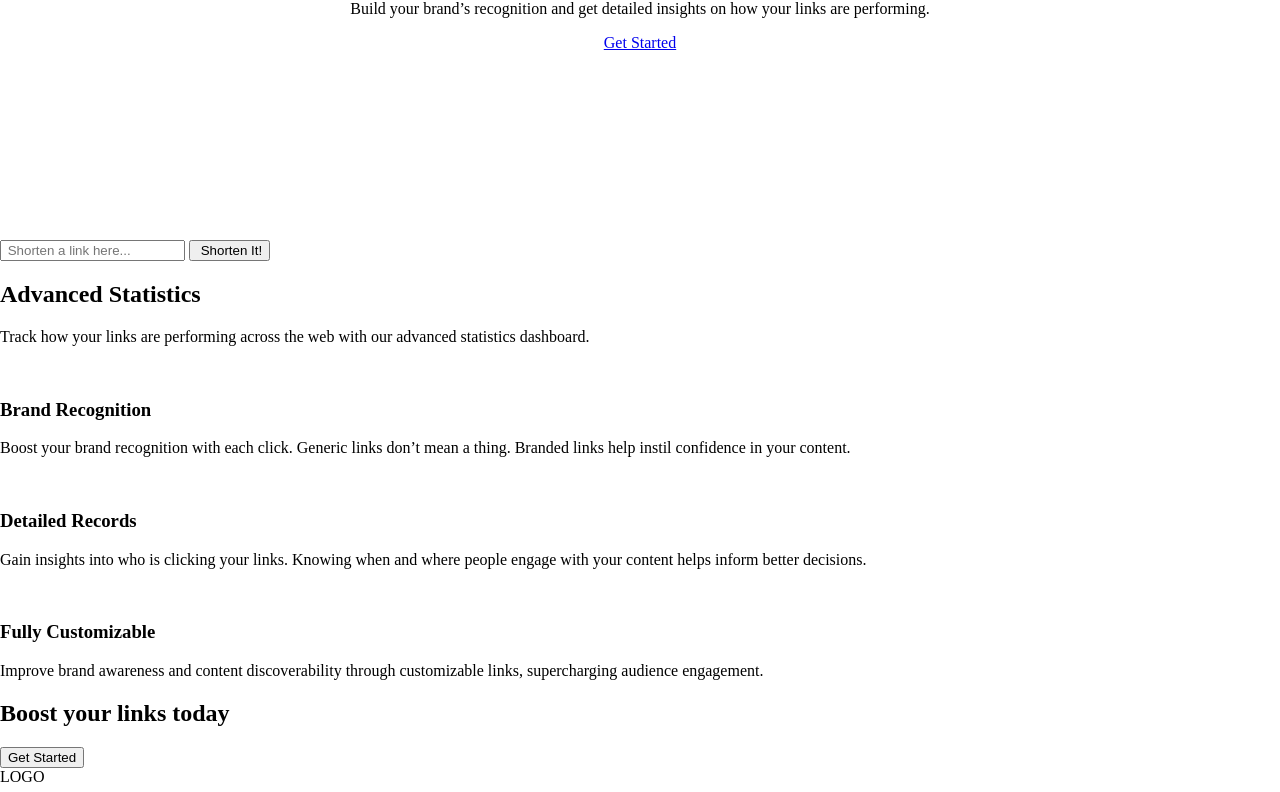
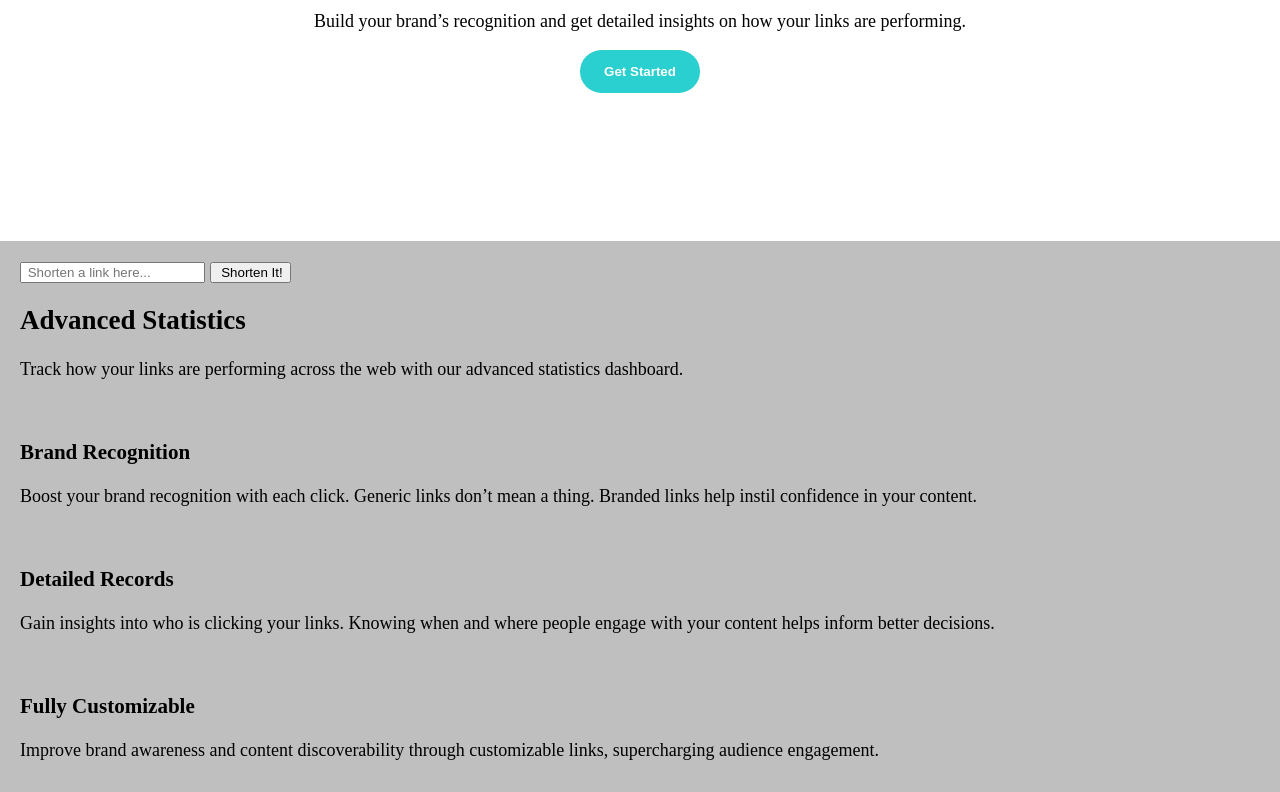
Before and after one commit to papilo-cloud/url-shortening-app, a plain HTML site: page index.html in a window 1280 px wide. Shown: the part 637-1429 px from the top of the page. Drawn offline with Linux system fonts and the light colour scheme.

Commit message:
added more CSS styling

```diff
--- a/index.html
+++ b/index.html
@@ -44,11 +44,11 @@
       <h1> More than just shorter links</h1>
       <p> Build your brand’s recognition and get detailed insights
         on how your links are performing.</p>
-        <span><a href="#">Get Started</a></span>
+        <button class="btn">Get Started</button>
     </div>
   </div>
 
-  <section class="data">
+  <section class="section">
       <div class="link">
         <input type="text" id="txt" placeholder=" Shorten a link here...">
         <input type="button" value=" Shorten It!">
@@ -86,7 +86,7 @@
   <footer class="footer">
     <div class="footer-msg">
       <h2>Boost your links today</h2>
-      <button type="button">Get Started</button>
+      <button type="button" class="btn">Get Started</button>
     </div>
     <div class="footer-link">
       <div class="footer-logo">LOGO</div>
--- a/style.css
+++ b/style.css
@@ -16,7 +16,7 @@
 body
 {
     margin: 0;
-
+    font-size: 18px;
 }
 
 .header
@@ -106,6 +106,22 @@ body
 {
     position: relative;
     text-align: center;
+    margin-bottom: 50px;
+}
+.btn{
+    padding: 14px 24px;
+    border: none;
+    color: #fff;
+    font-weight: 600;
+    outline: none;
+    border-radius: 25px;
+    background-color: var(--Cyan);
+}
+.section{
+    position: relative;
+    margin: 0;
+    padding: 20px;
+    background-color: var(--Gray);
 }
 
 @media screen and (max-width: 600px) {
```
